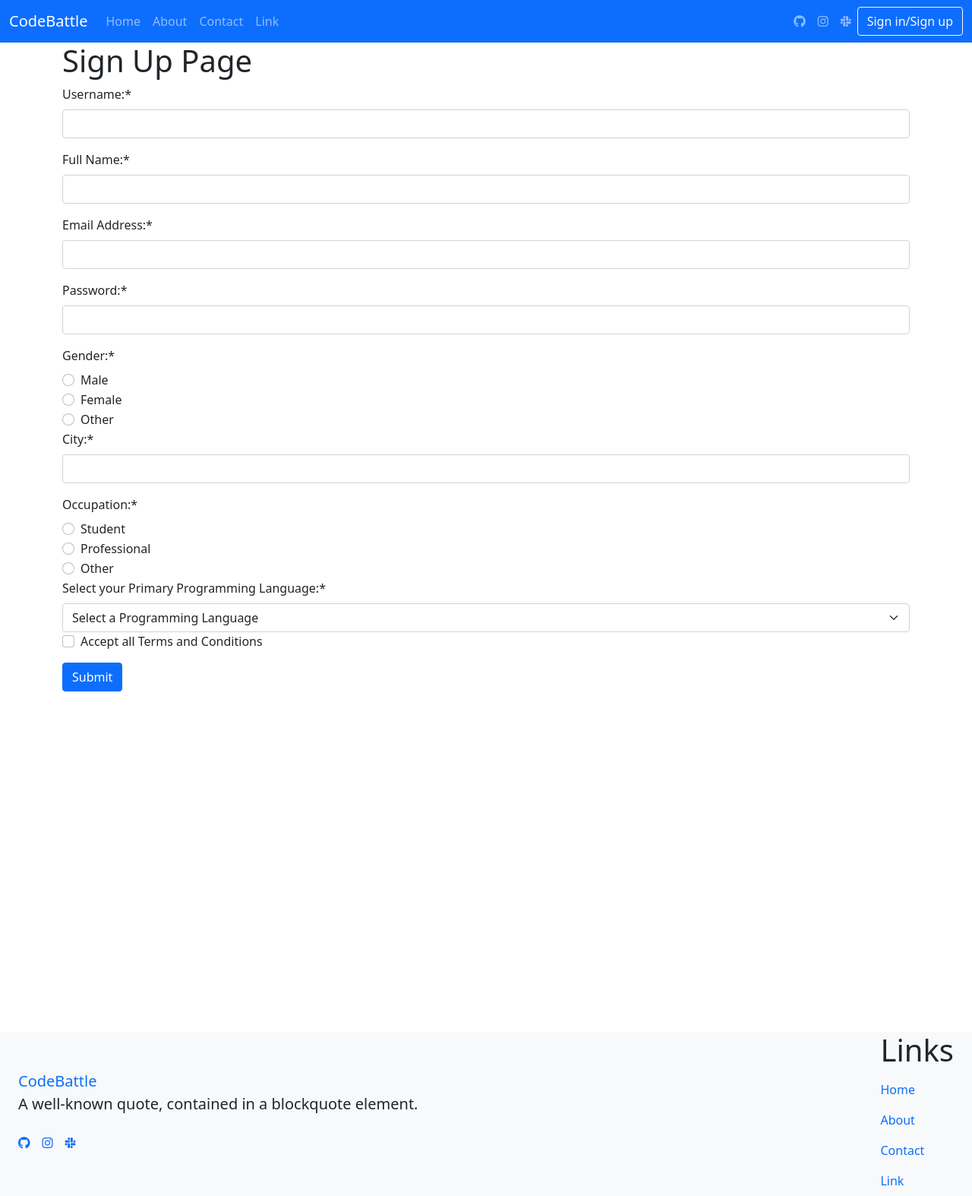
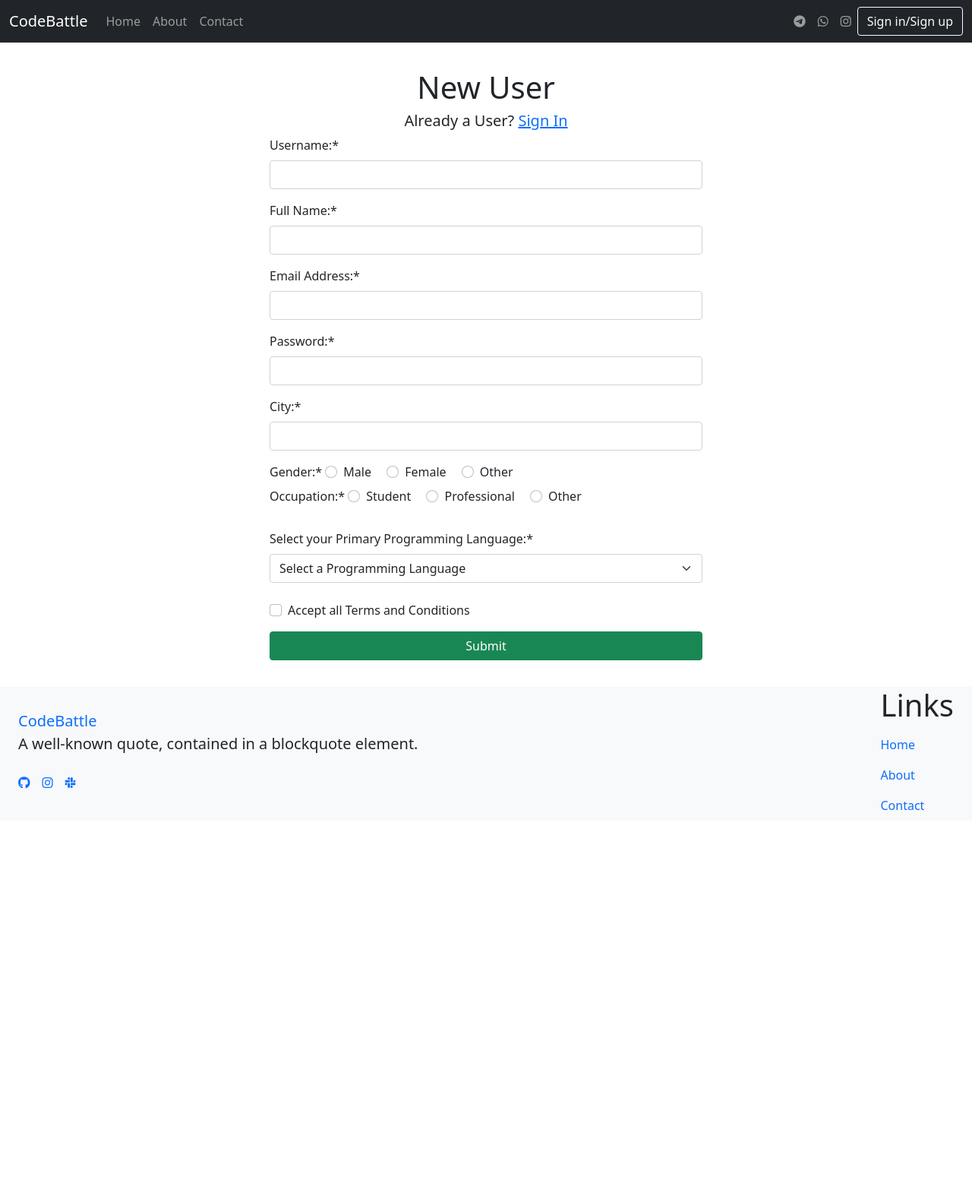
Before and after one commit to vmbansal2001/CodeBattle, a Django app: page /signUp in a window 1280 px wide. Shown: the whole page at 76% size. After the commit the page ends 1066 px from the top, so only its background shows below. Run offline with Django 3.2, Linux system fonts and the light colour scheme; some libraries are stand-ins or nearby versions.

Commit message:
Minor UI changes

```diff
--- a/Templates/base.html
+++ b/Templates/base.html
@@ -13,8 +13,8 @@
     />
   </head>
   <body>
-    <nav class="navbar navbar-dark navbar-expand-md bg-primary">
-      <div class="container-xxl">
+    <nav class="navbar navbar-expand-lg navbar-dark bg-dark">
+      <div class="container-fluid">
         <button
           class="navbar-toggler"
           data-bs-toggle="collapse"
@@ -25,25 +25,21 @@
         <a href="/" class="navbar-brand">CodeBattle</a>
         <div class="collapse navbar-collapse" id="expandNav">
           <div class="navbar-nav">
-            <a href="" class="nav-item nav-link">Home</a>
+            <a href="/" class="nav-item nav-link">Home</a>
             <a href="" class="nav-item nav-link">About</a>
             <a href="" class="nav-item nav-link">Contact</a>
-            <a href="" class="nav-item nav-link">Link</a>
           </div>
         </div>
         <div class="navbar-nav">
-          <a href="" class="nav-item nav-link"><i class="fab fa-github"></i></a>
-          <a href="" class="nav-item nav-link"
-            ><i class="fab fa-instagram"></i
-          ></a>
-          <a href="" class="nav-item nav-link"><i class="fab fa-slack"></i></a>
+          <a href="" class="nav-item nav-link"><i class="fab fa-telegram"></i></a>
+          <a href="" class="nav-item nav-link"><i class="fab fa-whatsapp"></i></a>
+          <a href="" class="nav-item nav-link"><i class="fab fa-instagram"></i></a>
         </div>
         <a href="/sign_in" class="btn btn-outline-light">Sign in/Sign up</a>
       </div>
     </nav>
 
     {%block body%} {%endblock body%}
-    <h1 style="height: 11em;"></h1>
 
     <div class="container-fluid bg-light">
       <div class="container-xxl hstack gap-3">
@@ -70,7 +66,6 @@
             <a href="" class="nav-item nav-link">Home</a>
             <a href="" class="nav-item nav-link">About</a>
             <a href="" class="nav-item nav-link">Contact</a>
-            <a href="" class="nav-item nav-link">Link</a>
           </div>
         </div>
       </div>
--- a/Templates/signup.html
+++ b/Templates/signup.html
@@ -1,7 +1,9 @@
 {% extends 'base.html' %} {% block body %}
 <body>
-  <div class="container">
-    <h1>Sign Up Page</h1>
+  <div class="container" style="padding: 35px;">
+    <h1 style="text-align: center;">New User</h1>
+    <h5 style="text-align: center">Already a User? <a href="/sign_in">Sign In</a></h5>
+    <div class="container" style="padding-left: 250px; padding-right: 250px;">
     <form>
       <div class="mb-3">
         <label for="username" class="form-label">Username:*</label>
@@ -19,47 +21,38 @@
         <label for="password" class="form-label">Password:*</label>
         <input type="password" class="form-control" id="password" />
       </div>
-      <label for="gender" class="form-label">Gender:*</label>
-      <div class="form-check">
-        <input class="form-check-input" type="radio" name="flexRadioDefault" id="flexRadioDefault1">
-        <label class="form-check-label" for="flexRadioDefault1">
-          Male
-        </label>
-      </div>
-      <div class="form-check">
-        <input class="form-check-input" type="radio" name="flexRadioDefault" id="flexRadioDefault2">
-        <label class="form-check-label" for="flexRadioDefault2">
-          Female
-        </label>
-      </div><div class="form-check">
-        <input class="form-check-input" type="radio" name="flexRadioDefault" id="flexRadioDefault2">
-        <label class="form-check-label" for="flexRadioDefault2">
-          Other
-        </label>
-      </div>
       <div class="mb-3">
         <label for="city" class="form-label">City:*</label>
         <input type="text" class="form-control" id="city" />
       </div>
 
+      <label for="Gender" class="form-label">Gender:*</label>
+      <div class="form-check form-check-inline">
+        <input class="form-check-input" type="radio" name="GenderOptions" id="male" value="Male">
+        <label class="form-check-label" for="male">Male</label>
+      </div>
+      <div class="form-check form-check-inline">
+        <input class="form-check-input" type="radio" name="GenderOptions" id="female" value="Female">
+        <label class="form-check-label" for="female">Female</label>
+      </div>
+      <div class="form-check form-check-inline">
+        <input class="form-check-input" type="radio" name="GenderOptions" id="other" value="Other">
+        <label class="form-check-label" for="other">Other</label>
+      </div><br>
+
       <label for="occupation" class="form-label">Occupation:*</label>
-      <div class="form-check">
-        <input class="form-check-input" type="radio" name="flexRadioDefault" id="flexRadioDefault1">
-        <label class="form-check-label" for="flexRadioDefault1">
-          Student
-        </label>
+      <div class="form-check form-check-inline">
+        <input class="form-check-input" type="radio" name="OccupationOptions" id="student">
+        <label class="form-check-label" for="student">Student</label>
       </div>
-      <div class="form-check">
-        <input class="form-check-input" type="radio" name="flexRadioDefault" id="flexRadioDefault2">
-        <label class="form-check-label" for="flexRadioDefault2">
-          Professional
-        </label>
-      </div><div class="form-check">
-        <input class="form-check-input" type="radio" name="flexRadioDefault" id="flexRadioDefault2">
-        <label class="form-check-label" for="flexRadioDefault2">
-          Other
-        </label>
+      <div class="form-check form-check-inline">
+        <input class="form-check-input" type="radio" name="OccupationOptions" id="professional">
+        <label class="form-check-label" for="professional">Professional</label>
       </div>
+      <div class="form-check form-check-inline">
+        <input class="form-check-input" type="radio" name="OccupationOptions" id="other">
+        <label class="form-check-label" for="other">Other</label>
+      </div><br><br>
 
       <label for="language" class="form-label">Select your Primary Programming Language:*</label>
       <select class="form-select" aria-label="Default select example">
@@ -67,14 +60,15 @@
         <option value="1">C++</option>
         <option value="2">Java</option>
         <option value="3">Python</option>
-      </select>
+      </select><br>
 
       <div class="mb-3 form-check">
         <input type="checkbox" class="form-check-input" id="exampleCheck1" />
         <label class="form-check-label" for="exampleCheck1">Accept all Terms and Conditions</label>
       </div>
-      <button type="submit" class="btn btn-primary">Submit</button>
+      <a href="#" class="btn btn-success" style="display: flex; align-items: center; justify-content: center;">Submit</a>
     </form>
+    </div>
   </div>
 </body>
 {%endblock body%}
```
Also changed, not shown: Templates/createRoom.html (+24 -24 lines), Templates/enterRoom.html (+9 -25 lines), Templates/index.html (+33 -1 lines), Templates/register.html (+4 -4 lines), Templates/room.html (+3 -13 lines), Templates/welcomeNote.html (+1 -13 lines), db.sqlite3.
